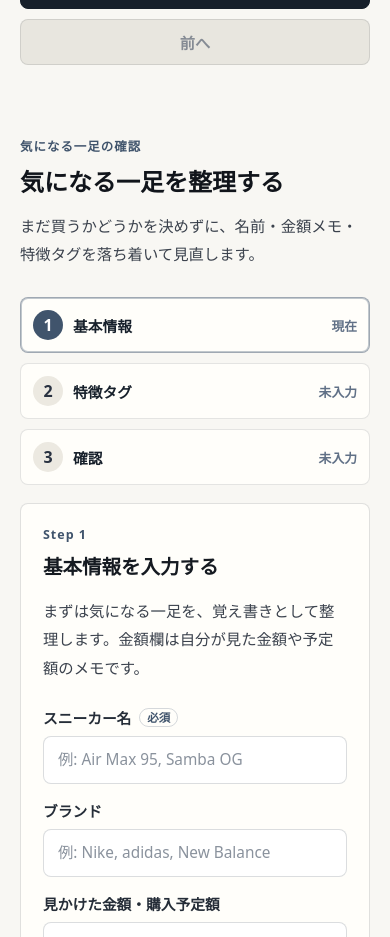
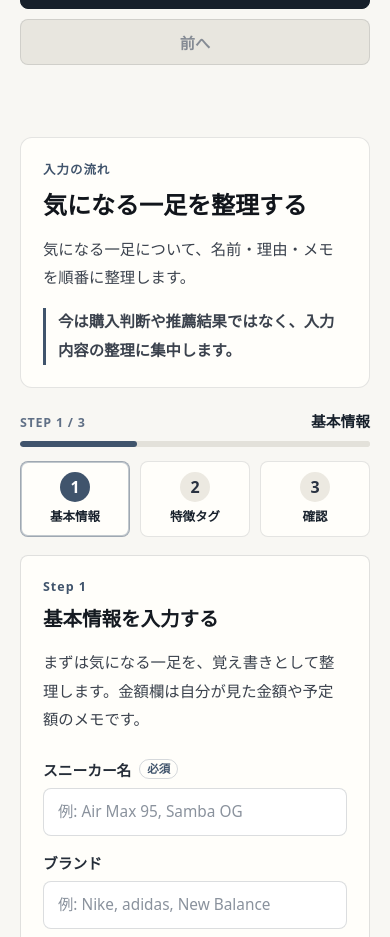
Before and after one commit to ryo-man03/sole-matrix-core, a Next.js app: page / in a window 390 px wide. Shown: the part 2115-3052 px from the top of the page. Built offline with nearby package versions, Linux system fonts and the light colour scheme.

Commit message:
feat: align candidate flow shell with mobile direction

```diff
--- a/app/_components/CandidateSneakerCheckFlow.tsx
+++ b/app/_components/CandidateSneakerCheckFlow.tsx
@@ -13,6 +13,8 @@ import { CandidateConfirmStep } from "./CandidateConfirmStep";
 import { CandidateStepIndicator } from "./CandidateStepIndicator";
 import { CandidateTagStep } from "./CandidateTagStep";
 import { PrototypeReadinessPanel } from "./PrototypeReadinessPanel";
+
+const candidateStepLabels = ["基本情報", "特徴タグ", "入力確認"];
 
 export function CandidateSneakerCheckFlow() {
   const [currentStep, setCurrentStep] = useState(1);
@@ -79,11 +81,26 @@ export function CandidateSneakerCheckFlow() {
       aria-labelledby="candidate-check-title"
     >
       <div className="candidate-intro">
-        <p className="candidate-kicker">気になる一足の確認</p>
+        <p className="candidate-kicker">入力の流れ</p>
         <h2 id="candidate-check-title">気になる一足を整理する</h2>
         <p>
-          まだ買うかどうかを決めずに、名前・金額メモ・特徴タグを落ち着いて見直します。
+          気になる一足について、名前・理由・メモを順番に整理します。
         </p>
+        <p className="candidate-flow-boundary">
+          今は購入判断や推薦結果ではなく、入力内容の整理に集中します。
+        </p>
+      </div>
+
+      <div className="candidate-progress-summary" aria-live="polite">
+        <div>
+          <span>Step {currentStep} / {candidateStepLabels.length}</span>
+          <strong>{candidateStepLabels[currentStep - 1]}</strong>
+        </div>
+        <progress
+          aria-label={`入力ステップ ${currentStep} / ${candidateStepLabels.length}`}
+          max={candidateStepLabels.length}
+          value={currentStep}
+        />
       </div>
 
       <CandidateStepIndicator currentStep={currentStep} />
@@ -137,12 +154,27 @@ export function CandidateSneakerCheckFlow() {
             selectedTagIds={selectedTagIds}
             sneakerName={sneakerName}
           />
+          {isSummaryVisible ? (
+            <>
+              <div className="candidate-preparation-bridge">
+                <p className="candidate-step-kicker">Next</p>
+                <h3>整理した内容から、準備状態を確認します</h3>
+                <p>
+                  ここから先も推薦結果ではありません。入力した内容が、次の確認へ進める状態かを見直します。
+                </p>
+              </div>
               <PrototypeReadinessPanel
                 candidateDisplayName={sneakerName.trim()}
                 hasBudgetMemo={Boolean(budgetText.trim())}
                 hasPriceMemo={Boolean(seenPriceText.trim())}
                 selectedTagLabels={selectedTagLabels}
               />
+            </>
+          ) : (
+            <p className="candidate-preparation-note">
+              入力内容を確認すると、推薦準備チェックで整理状態を確認できます。
+            </p>
+          )}
         </>
       ) : null}
 
--- a/app/globals.css
+++ b/app/globals.css
@@ -464,6 +464,10 @@ h1 {
 
 .candidate-intro {
   max-width: 700px;
+  border: 1px solid rgba(35, 43, 55, 0.12);
+  border-radius: 12px;
+  background: #fffefa;
+  padding: 22px;
 }
 
 .candidate-kicker,
@@ -491,24 +495,85 @@ h1 {
   line-height: 1.85;
 }
 
+.candidate-intro .candidate-flow-boundary {
+  margin-top: 12px;
+  border-left: 3px solid #40546c;
+  padding-left: 12px;
+  color: #40546c;
+  font-size: 0.9rem;
+  font-weight: 700;
+  line-height: 1.7;
+}
+
+.candidate-progress-summary {
+  display: grid;
+  gap: 10px;
+  margin-top: 22px;
+}
+
+.candidate-progress-summary div {
+  display: flex;
+  align-items: baseline;
+  justify-content: space-between;
+  gap: 16px;
+}
+
+.candidate-progress-summary span {
+  color: #607086;
+  font-size: 0.78rem;
+  font-weight: 700;
+  letter-spacing: 0.06em;
+  text-transform: uppercase;
+}
+
+.candidate-progress-summary strong {
+  color: #17202b;
+  font-size: 0.92rem;
+}
+
+.candidate-progress-summary progress {
+  width: 100%;
+  height: 6px;
+  overflow: hidden;
+  border: 0;
+  border-radius: 999px;
+  background: #e3e1da;
+}
+
+.candidate-progress-summary progress::-webkit-progress-bar {
+  border-radius: 999px;
+  background: #e3e1da;
+}
+
+.candidate-progress-summary progress::-webkit-progress-value {
+  border-radius: 999px;
+  background: #40546c;
+}
+
+.candidate-progress-summary progress::-moz-progress-bar {
+  border-radius: 999px;
+  background: #40546c;
+}
+
 .candidate-step-indicator {
   display: grid;
+  grid-template-columns: repeat(3, minmax(0, 1fr));
   gap: 10px;
-  margin: 28px 0 18px;
+  margin: 14px 0 18px;
   padding: 0;
   list-style: none;
 }
 
 .candidate-step-item {
   display: grid;
-  grid-template-columns: auto minmax(0, 1fr) auto;
-  align-items: center;
-  gap: 10px;
+  justify-items: center;
+  gap: 7px;
   border: 1px solid rgba(35, 43, 55, 0.12);
   border-radius: 8px;
   background: #fffefa;
-  padding: 12px;
+  padding: 10px 8px;
   color: #4c5664;
+  text-align: center;
 }
 
 .candidate-step-item[data-current="true"] {
@@ -535,11 +600,13 @@ h1 {
 
 .candidate-step-label {
   color: #17202b;
-  font-size: 0.92rem;
+  font-size: 0.78rem;
   font-weight: 700;
+  line-height: 1.35;
 }
 
 .candidate-step-state {
+  display: none;
   color: #607086;
   font-size: 0.8rem;
   font-weight: 700;
@@ -777,6 +844,39 @@ h1 {
   margin: 12px 0 0;
 }
 
+.candidate-preparation-note,
+.candidate-preparation-bridge {
+  border: 1px solid rgba(64, 84, 108, 0.18);
+  border-radius: 8px;
+  background: #f4f3ee;
+  color: #3b4654;
+}
+
+.candidate-preparation-note {
+  margin: 14px 0 0;
+  padding: 14px;
+  font-size: 0.88rem;
+  line-height: 1.7;
+}
+
+.candidate-preparation-bridge {
+  margin-top: 18px;
+  padding: 18px;
+}
+
+.candidate-preparation-bridge h3 {
+  margin: 8px 0 0;
+  color: #17202b;
+  font-size: 1.05rem;
+  line-height: 1.5;
+}
+
+.candidate-preparation-bridge p:not(.candidate-step-kicker) {
+  margin: 8px 0 0;
+  font-size: 0.9rem;
+  line-height: 1.7;
+}
+
 .candidate-actions,
 .candidate-edit-actions {
   display: flex;
@@ -900,6 +1000,27 @@ h1 {
     grid-template-columns: repeat(3, minmax(0, 1fr));
   }
 
+  .candidate-intro {
+    padding: 28px;
+  }
+
+  .candidate-step-item {
+    grid-template-columns: auto minmax(0, 1fr) auto;
+    justify-items: stretch;
+    align-items: center;
+    gap: 10px;
+    padding: 12px;
+    text-align: left;
+  }
+
+  .candidate-step-label {
+    font-size: 0.92rem;
+  }
+
+  .candidate-step-state {
+    display: inline;
+  }
+
   .candidate-card {
     padding: 28px;
   }
```
Also changed, not shown: 1 other file (tests, documents, lock files or other folders). Lines whose indentation alone changed are shown as unchanged.
